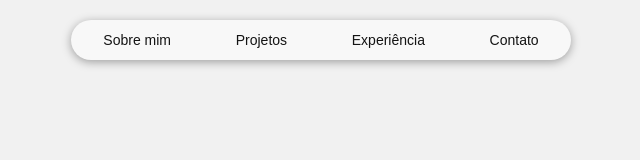
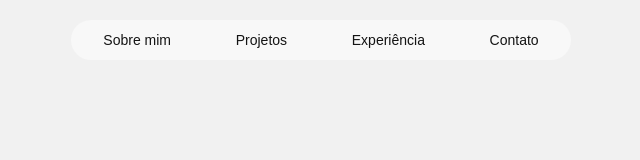
Before and after one commit to thiagomaes/Portifolio-site, a plain HTML site: page index.html in a window 1280 px wide. Shown: the whole page, without its empty margins (319-959 px from the left). Drawn offline with Linux system fonts and the light colour scheme.

Commit message:
algumas mudanças na sombra 2.0

```diff
--- a/css/navbar.css
+++ b/css/navbar.css
@@ -10,7 +10,7 @@
 	left: 50%;
 	transform: translateX(-50%);
 	border-radius: 50px;
-	box-shadow: rgba(0, 0, 0, 0.35) 0px 2px 10px;
+	box-shadow: 0 30px 30px -30px rgba(27, 26, 26, 0.315);
 }
 
 .button {
```
